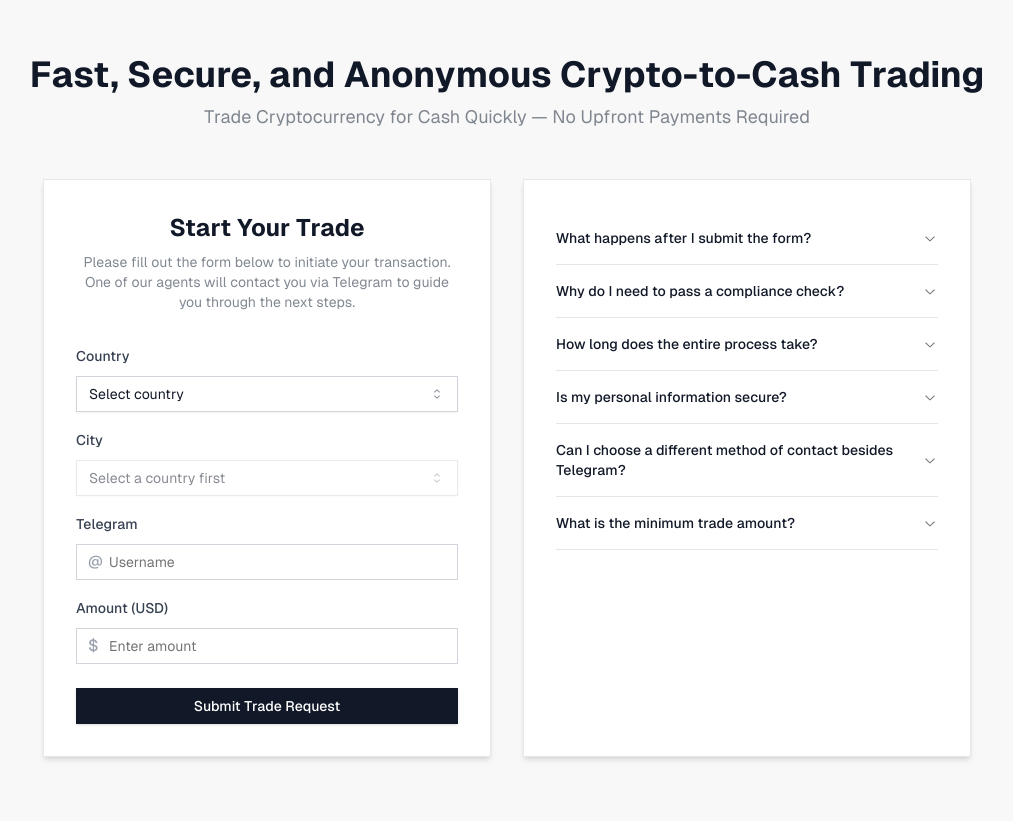
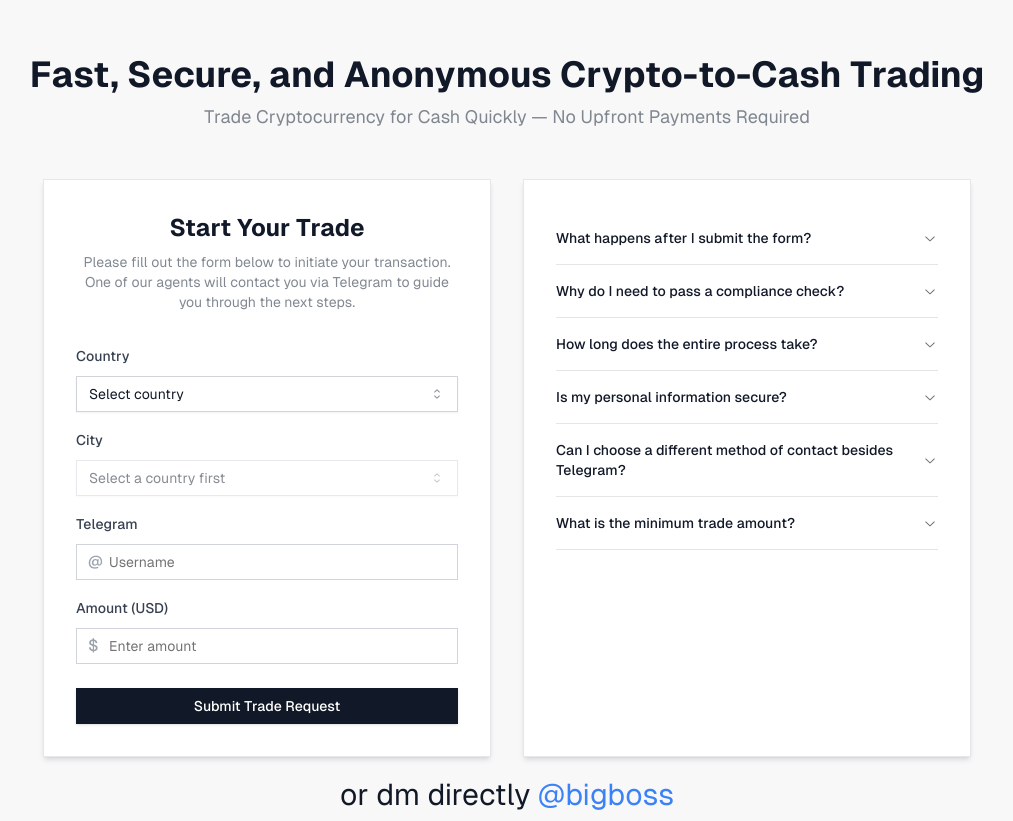
Before and after one commit to Lurkomorie/trading-website, a Next.js app: page / in a window 1280 px wide. Shown: the part 101-922 px from the top of the page, without its empty margins (133-1146 px from the left). Built offline with nearby package versions, Linux system fonts and the light colour scheme; grey boxes are pictures that could not be loaded.

Commit message:
added dm

```diff
--- a/src/app/layout.tsx
+++ b/src/app/layout.tsx
@@ -16,7 +16,8 @@ const geistMono = localFont({
 
 export const metadata: Metadata = {
   title: "Magic Traders",
-  description: "Exchange your crypto for cash",
+  description:
+    "Magic Traders offers fast, secure, and anonymous crypto-to-cash trading. Exchange your cryptocurrency for cash quickly with no upfront payments required. Our platform ensures compliance and security, providing a seamless trading experience. Contact us via Telegram for personalized assistance.",
 };
 
 export default function RootLayout({
--- a/src/app/page.tsx
+++ b/src/app/page.tsx
@@ -4,7 +4,7 @@ import { VideoLogo } from "../components/video-logo";
 
 export default function Home() {
   return (
-    <div className="min-h-screen bg-[#f8f8f8] flex flex-col justify-center items-center pb-12">
+    <div className="min-h-screen bg-[#f8f8f8] flex flex-col justify-center items-center pb-12 relative">
       <div className="text-center pt-8 md:py-8 px-4">
         <div className="flex flex-col items-center pb-0 md:pb-6">
           <VideoLogo />
@@ -24,6 +24,17 @@ export default function Home() {
           <FAQ />
         </div>
       </div>
+      <div className="absolute bottom-2">
+        <p className="text-gray-900 text-2xl md:text-3xl">
+          or dm directly{" "}
+          <a
+            href="https://t.me/bigboss_exchange"
+            className="text-blue-500 hover:text-blue-700 cursor-pointer"
+          >
+            @bigboss
+          </a>
+        </p>
+      </div>
     </div>
   );
 }
```
